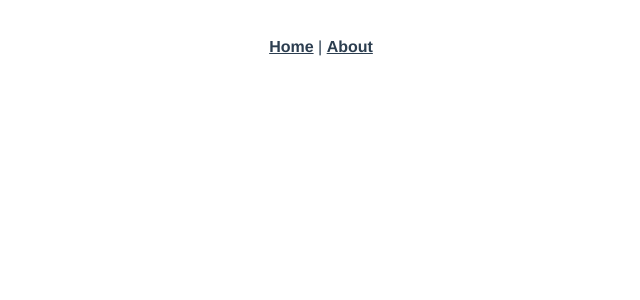
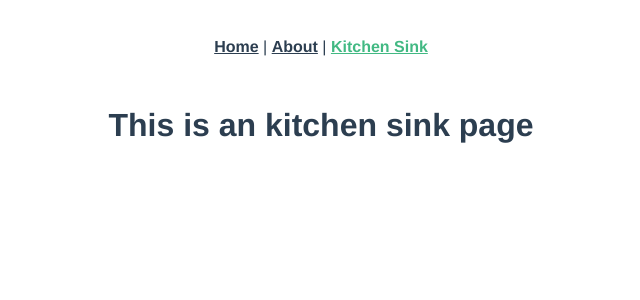
Before and after one commit to stovt/vue-twitter, a Vue app: page /kitchenSink in a window 1280 px wide. Shown: the top 300 px of the page, without its empty margins (319-959 px from the left). Built offline with nearby package versions, Linux system fonts and the light colour scheme.

Commit message:
add KitchenSink view

```diff
--- a/public/index.html
+++ b/public/index.html
@@ -5,7 +5,7 @@
     <meta http-equiv="X-UA-Compatible" content="IE=edge">
     <meta name="viewport" content="width=device-width,initial-scale=1.0">
     <link rel="icon" href="<%= BASE_URL %>favicon.ico">
-    <title>vue-boilerplate</title>
+    <title>Vue.js boilerplate</title>
   </head>
   <body>
     <noscript>
--- a/src/App.vue
+++ b/src/App.vue
@@ -1,8 +1,8 @@
 <template>
   <div id="app">
     <div id="nav">
-      <router-link to="/">Home</router-link> |
-      <router-link to="/about">About</router-link>
+      <router-link to="/">Home</router-link> | <router-link to="/about">About</router-link> |
+      <router-link to="/kitchenSink">Kitchen Sink</router-link>
     </div>
     <router-view />
   </div>
--- a/src/router.ts
+++ b/src/router.ts
@@ -20,6 +20,11 @@ export default new Router({
       // this generates a separate chunk (about.[hash].js) for this route
       // which is lazy-loaded when the route is visited.
       component: () => import(/* webpackChunkName: "about" */ './views/About.vue')
+    },
+    {
+      path: '/kitchenSink',
+      name: 'kitchenSink',
+      component: () => import(/* webpackChunkName: "kitchenSink" */ './views/KitchenSink.vue')
     }
   ]
 });
--- /dev/null
+++ b/src/views/KitchenSink.vue
@@ -0,0 +1,5 @@
+<template>
+  <div class="kitchenSink">
+    <h1>This is an kitchen sink page</h1>
+  </div>
+</template>
```
